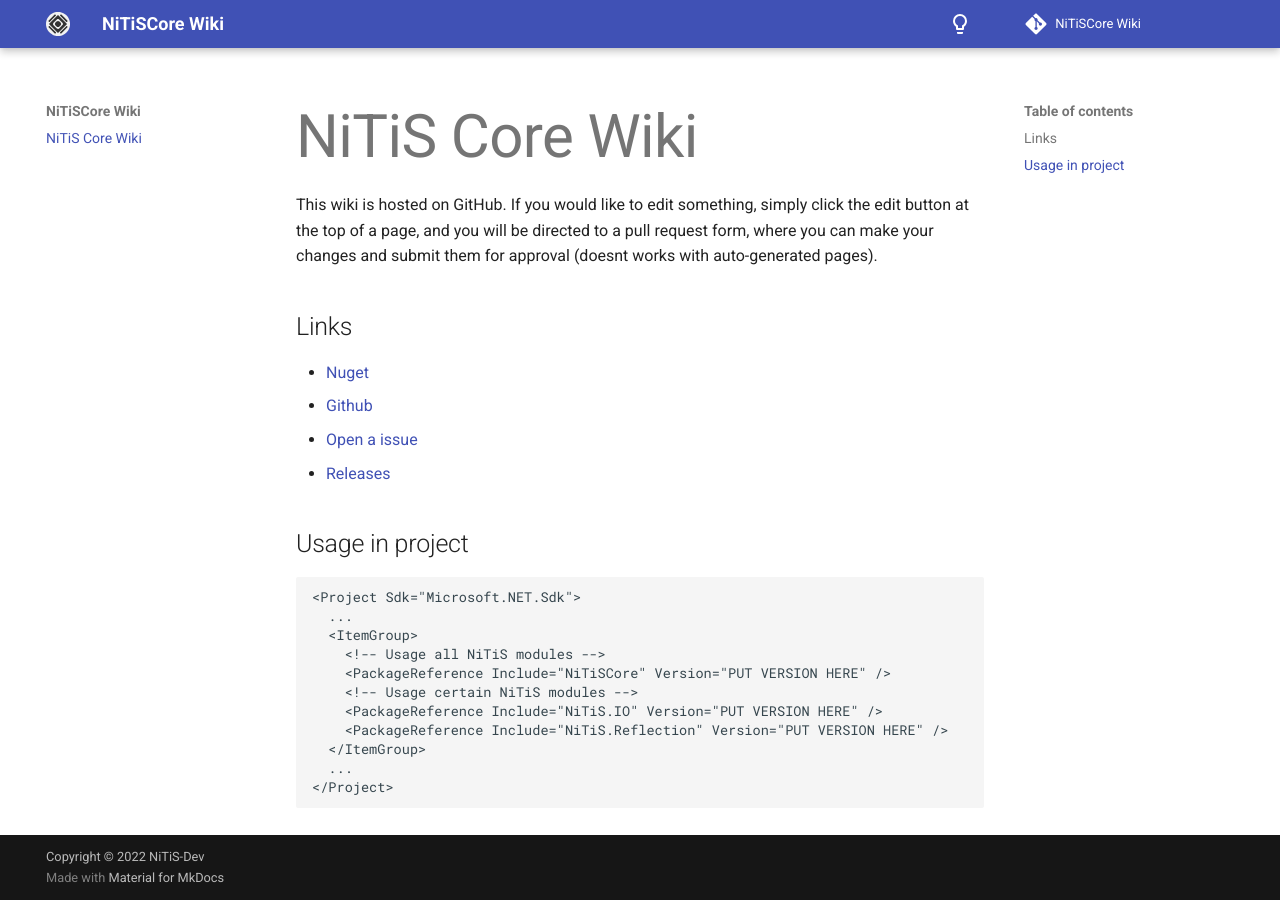
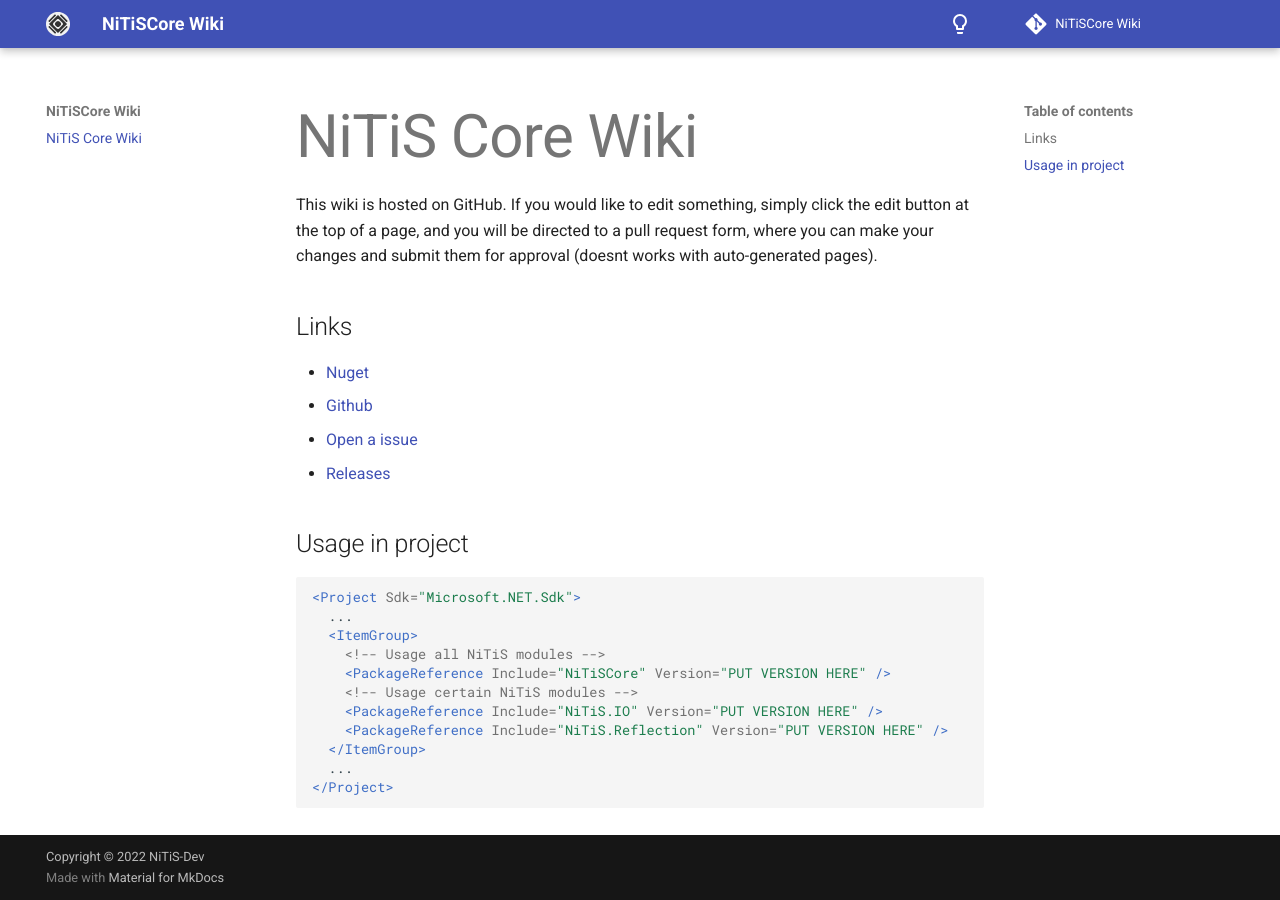
Before and after one commit to NiTiS-Dev/NiTiSLibsWiki, an MkDocs documentation site: the page built from docs/index.md, in a window 1280 px wide. Built offline with MkDocs 1.6.1 and Material for MkDocs 9.7.7, drawn with Linux system fonts in a browser that asks for light colours; comment, search, counter and statistics services are not loaded.

Commit message:
Update mkdocs.yml

```diff
--- a/mkdocs.yml
+++ b/mkdocs.yml
@@ -38,10 +38,13 @@
   - navigation.instant
   - content.tabs.link
   - search.hightlight
+
+extra_css:
+  - stylesheets/extra.css
+
+markdown_extensions:
   - pymdownx.highlight:
       anchor_linenums: true
   - pymdownx.inlinehilite
   - pymdownx.snippets
   - pymdownx.superfences
-extra_css:
-  - stylesheets/extra.css
```
